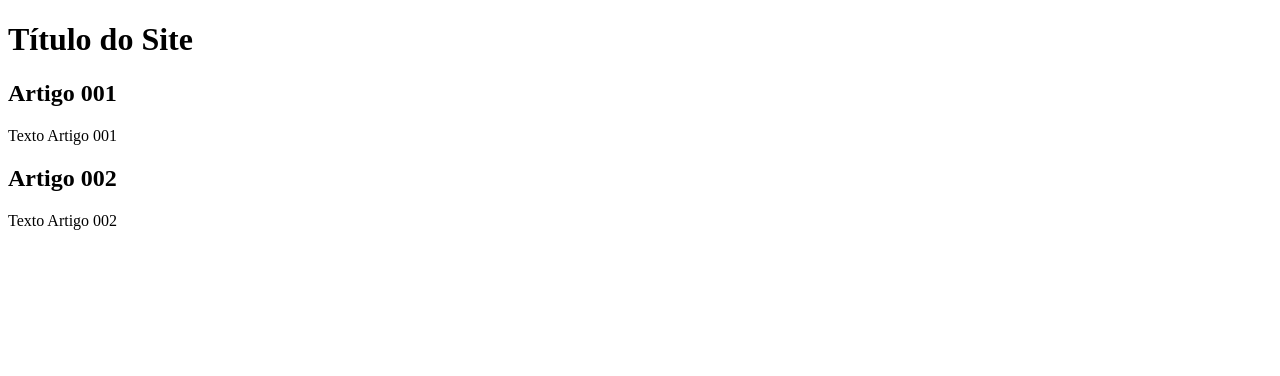
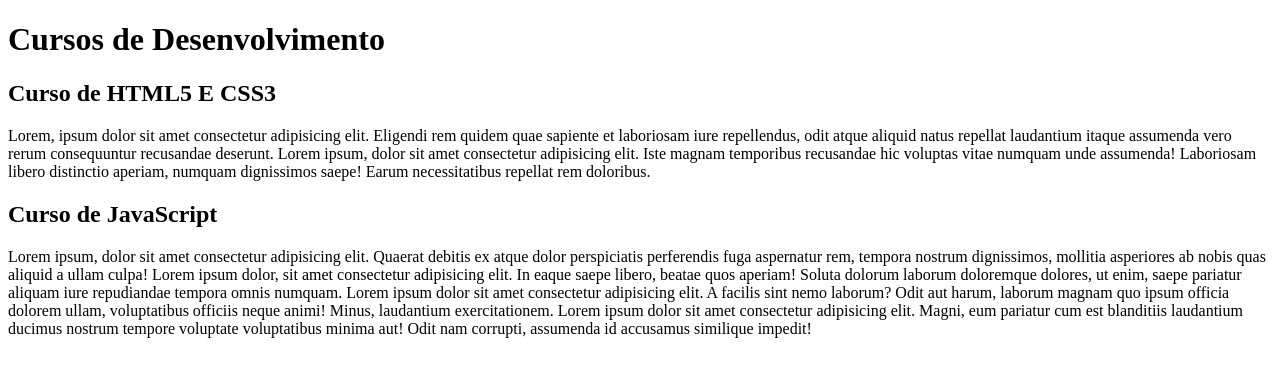
Before and after one commit to italo-flamia/projeto-site, a plain HTML site: page index.html in a window 1280 px wide. Drawn offline with Linux system fonts and the light colour scheme.

Commit message:
alterações no conteúdo

```diff
--- a/index.html
+++ b/index.html
@@ -8,15 +8,15 @@
 <body>
     <main>
         <header>
-            <h1>Título do Site</h1>
+            <h1>Cursos de Desenvolvimento</h1>
         </header>
         <article>
-            <h2>Artigo 001</h2>
-            <p>Texto Artigo 001</p>
+            <h2>Curso de HTML5 E CSS3</h2>
+            <p>Lorem, ipsum dolor sit amet consectetur adipisicing elit. Eligendi rem quidem quae sapiente et laboriosam iure repellendus, odit atque aliquid natus repellat laudantium itaque assumenda vero rerum consequuntur recusandae deserunt. Lorem ipsum, dolor sit amet consectetur adipisicing elit. Iste magnam temporibus recusandae hic voluptas vitae numquam unde assumenda! Laboriosam libero distinctio aperiam, numquam dignissimos saepe! Earum necessitatibus repellat rem doloribus.</p>
         </article>
         <article>
-            <h2>Artigo 002</h2>
-            <p>Texto Artigo 002</p>
+            <h2>Curso de JavaScript</h2>
+            <p>Lorem ipsum, dolor sit amet consectetur adipisicing elit. Quaerat debitis ex atque dolor perspiciatis perferendis fuga aspernatur rem, tempora nostrum dignissimos, mollitia asperiores ab nobis quas aliquid a ullam culpa! Lorem ipsum dolor, sit amet consectetur adipisicing elit. In eaque saepe libero, beatae quos aperiam! Soluta dolorum laborum doloremque dolores, ut enim, saepe pariatur aliquam iure repudiandae tempora omnis numquam. Lorem ipsum dolor sit amet consectetur adipisicing elit. A facilis sint nemo laborum? Odit aut harum, laborum magnam quo ipsum officia dolorem ullam, voluptatibus officiis neque animi! Minus, laudantium exercitationem. Lorem ipsum dolor sit amet consectetur adipisicing elit. Magni, eum pariatur cum est blanditiis laudantium ducimus nostrum tempore voluptate voluptatibus minima aut! Odit nam corrupti, assumenda id accusamus similique impedit!</p>
         </article>
     </main>
 </body>
```
